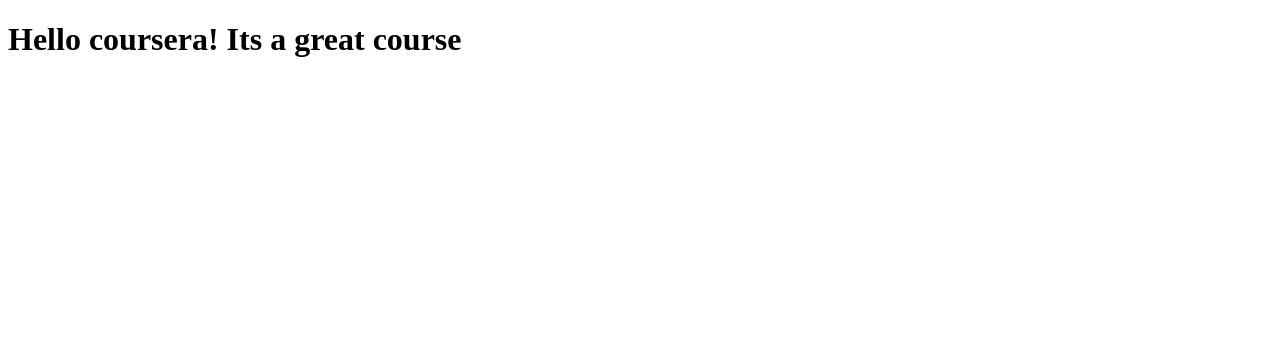
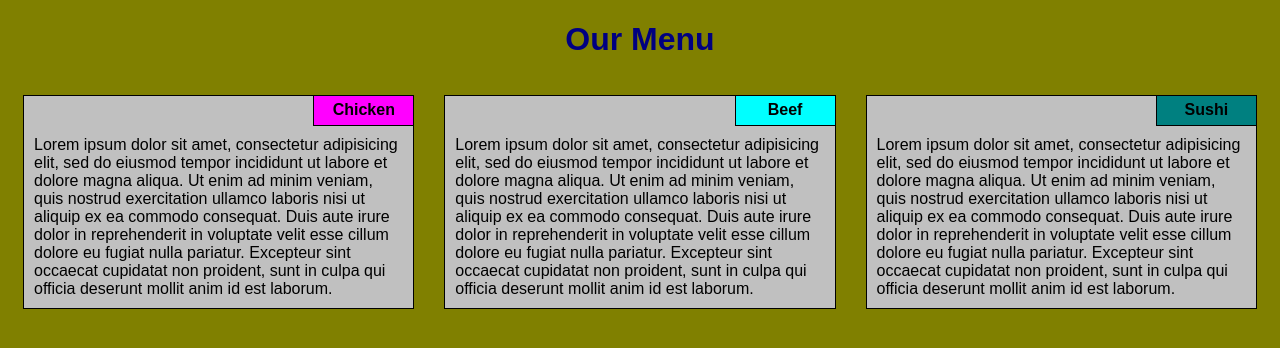
Before and after one commit to prachi-ramane/coursera-test, a plain HTML site: page module2-solution/index.html in a window 1280 px wide. Drawn offline with Linux system fonts and the light colour scheme.

Commit message:
small change in repository

```diff
--- /dev/null
+++ b/module2-solution/css/styles.css
@@ -0,0 +1,112 @@
+*{
+	box-sizing: border-box;
+}
+
+body{
+  background-color: olive;
+}
+
+h1{
+	text-align: center;
+	font-family: Arial,Helvetica,sans-serif;
+	color: navy;
+}
+
+section {
+  position: relative;
+  padding: 15px;
+  width: 100%;
+}
+
+p{
+  position: relative;
+  clear: right;
+}
+.content{
+  font-family:Arial,Helvetica,sans-serif;
+  width: 100%;
+  height: auto;
+	margin : 0px;
+	padding: 10px;
+  background-color: silver;
+}
+
+div{
+  position: relative;
+	border: 1px solid black;
+	width :100%;
+	color: black;
+  margin-right: auto;
+  margin-left: auto;
+  margin-bottom: auto;
+  background-color: silver;
+
+}
+
+.name{
+  float: right;
+  overflow: none;
+  text-align: center;
+  border-left:1px solid black;
+  border-bottom: 1px solid black;
+  width: 100px;
+  height: 30px;
+  font-family:Arial,Helvetica,sans-serif;
+  font-weight: bold;
+  margin: 0px;
+  padding: 5px;
+}
+
+#name1{
+  background-color: fuchsia;
+}
+
+#name2{
+  background-color: aqua;
+}
+
+#name3{
+  background-color: teal;
+}
+
+.row{
+	width: 90;
+
+}
+
+@media (min-width: 992px) {
+
+
+  .col-lg-4 {
+    float: left;
+    width: 33.33%;
+  }
+
+
+}
+
+@media (min-width: 768px) and (max-width: 991px) {
+  .col-md-6, .col-md-12 {
+    float: left;
+
+  }
+
+
+  .col-md-6 {
+    width: 50%;
+  }
+  .col-md-12 {
+    width: 100%;
+  }
+
+}
+
+
+@media (max-width: 767px) {
+
+  .col-sm-12 {
+  float: left;
+  width: 100%;
+  }
+
+}
--- a/module2-solution/index.html
+++ b/module2-solution/index.html
@@ -1,9 +1,64 @@
 <!DOCTYPE html>
 <html>
 <head>
-	<title> Hello coursera</title>
+	<meta charset="utf-8">
+	<meta name="viewport" content="width=device-width, initial-scale=1">
+	<link rel="stylesheet" type="text/css" href="css/styles.css">
+	<title> Module 2 Solution</title>
 </head>
+
 <body>
-<h1>Hello coursera! Its a great course</h1>
+<h1>Our Menu</h1>
+
+
+
+	<section class="col-lg-4 col-md-6 col-sm-12">
+
+			<div >
+			<p class="name" id="name1">
+				Chicken </p>
+				<p class="content">
+					Lorem ipsum dolor sit amet, consectetur adipisicing elit, sed do eiusmod
+				tempor incididunt ut labore et dolore magna aliqua. Ut enim ad minim veniam,
+				quis nostrud exercitation ullamco laboris nisi ut aliquip ex ea commodo
+				consequat. Duis aute irure dolor in reprehenderit in voluptate velit esse
+				cillum dolore eu fugiat nulla pariatur. Excepteur sint occaecat cupidatat non
+				proident, sunt in culpa qui officia deserunt mollit anim id est laborum.
+				</p>
+				</div>
+		</section>
+
+
+	<section class="col-lg-4 col-md-6 col-sm-12">
+
+			<div>
+			<p class="name" id="name2">Beef</p>
+		    <p class="content">
+					Lorem ipsum dolor sit amet, consectetur adipisicing elit, sed do eiusmod
+				tempor incididunt ut labore et dolore magna aliqua. Ut enim ad minim veniam,
+				quis nostrud exercitation ullamco laboris nisi ut aliquip ex ea commodo
+				consequat. Duis aute irure dolor in reprehenderit in voluptate velit esse
+				cillum dolore eu fugiat nulla pariatur. Excepteur sint occaecat cupidatat non
+				proident, sunt in culpa qui officia deserunt mollit anim id est laborum.</p>
+				</div>
+		</section>
+
+
+	<section class="col-lg-4 col-md-12 col-sm-12">
+
+			<div >
+			<p class="name" id="name3">Sushi</p>
+				<p class="content">
+					Lorem ipsum dolor sit amet, consectetur adipisicing elit, sed do eiusmod
+				tempor incididunt ut labore et dolore magna aliqua. Ut enim ad minim veniam,
+				quis nostrud exercitation ullamco laboris nisi ut aliquip ex ea commodo
+				consequat. Duis aute irure dolor in reprehenderit in voluptate velit esse
+				cillum dolore eu fugiat nulla pariatur. Excepteur sint occaecat cupidatat non
+				proident, sunt in culpa qui officia deserunt mollit anim id est laborum.
+				</p>
+			</div>
+		</section>
+
+
 </body>
 </html>
```
